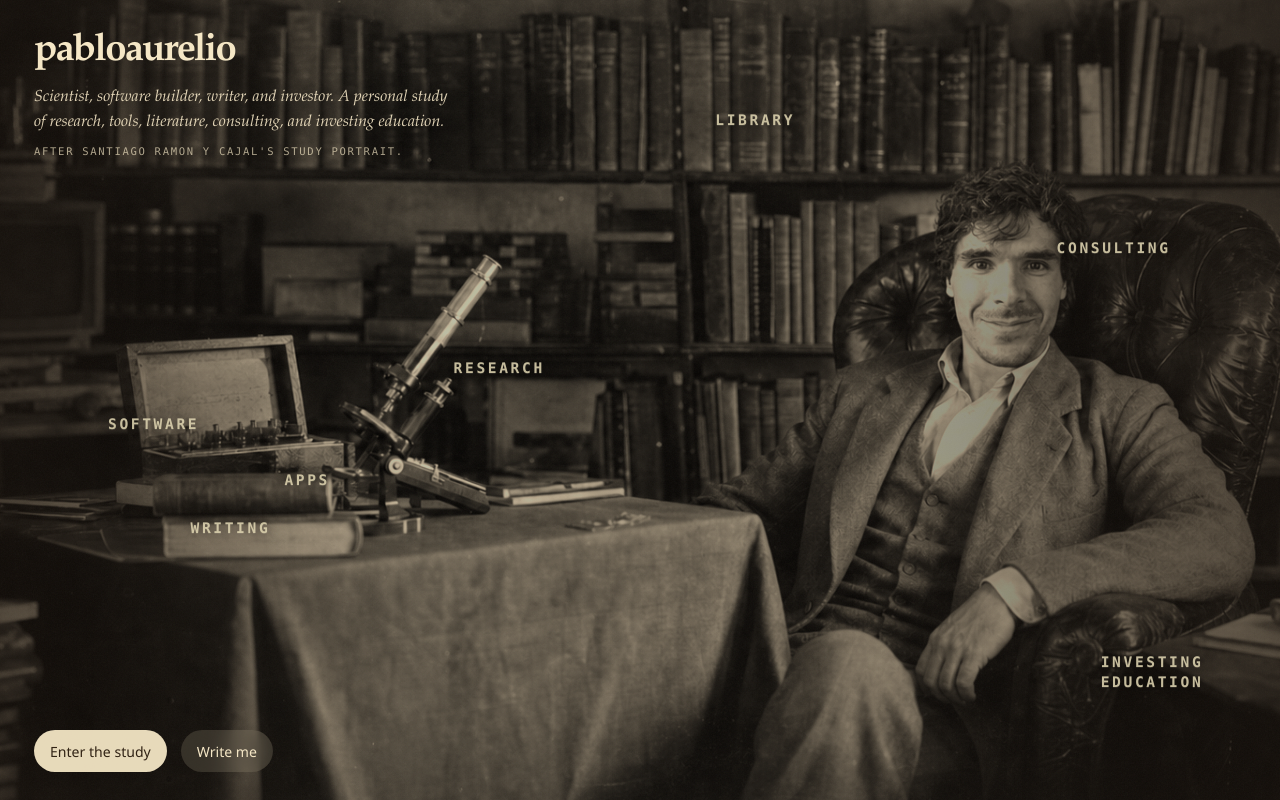
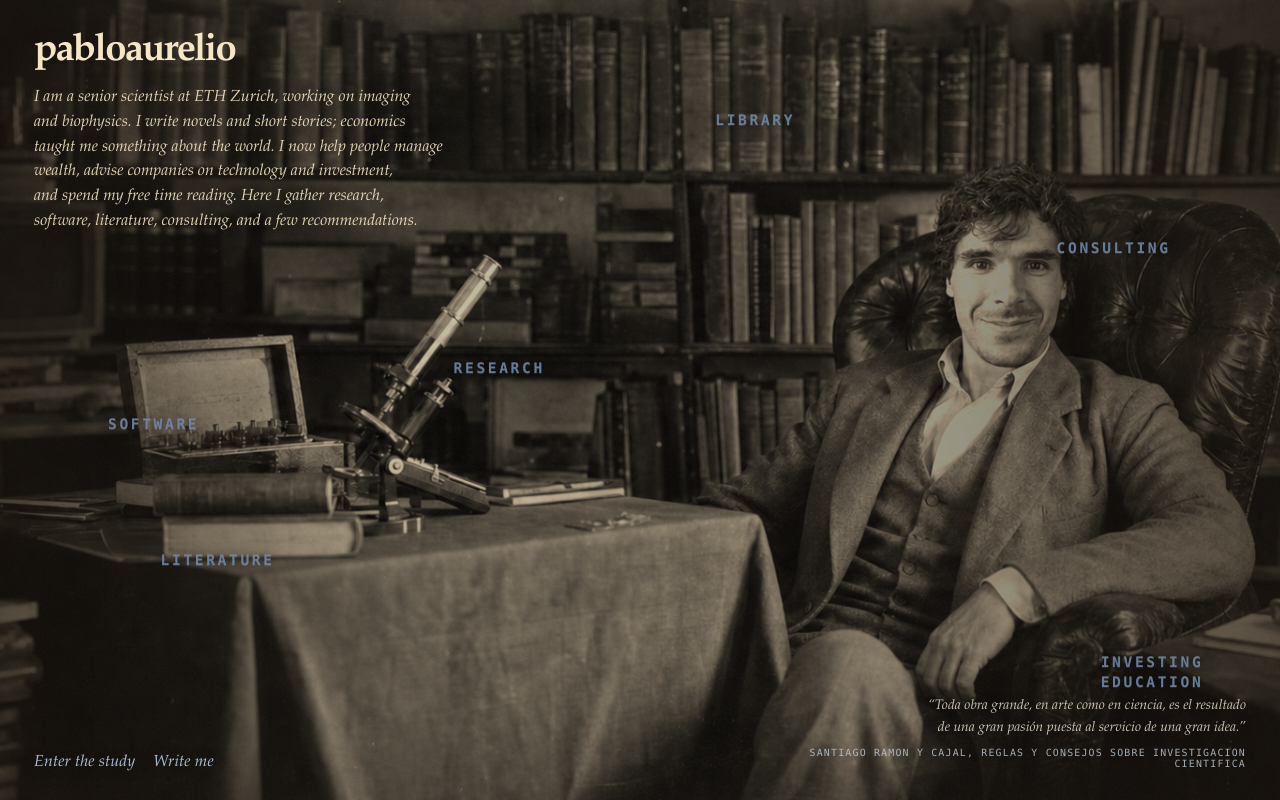
Before and after one commit to PabloAu/pabloaurelio.com, a Next.js app: page / in a window 1280 px wide. Shown: the top 800 px of the page. Built offline with nearby package versions, Linux system fonts and the light colour scheme.

Commit message:
Refine hero copy and merge literature sections

```diff
--- a/src/app/globals.css
+++ b/src/app/globals.css
@@ -9,6 +9,7 @@
   --ink: #322418;
   --ink-soft: #6a5848;
   --ink-hero: #f5e7c6;
+  --klee-blue: #6d86a6;
   --paper: #eadabc;
 }
 
@@ -114,12 +115,8 @@ select {
   text-shadow: 0 2px 18px rgba(0, 0, 0, 0.28);
 }
 
-.site-summary,
-.site-credit {
+.site-summary {
   margin: 0;
-}
-
-.site-summary {
   max-width: 29rem;
   color: rgba(245, 231, 198, 0.9);
   font-family: var(--font-display), serif;
@@ -127,14 +124,6 @@ select {
   font-style: italic;
   line-height: 1.55;
   text-wrap: balance;
-}
-
-.site-credit {
-  color: rgba(245, 231, 198, 0.68);
-  font-family: var(--font-mono), monospace;
-  font-size: 0.66rem;
-  letter-spacing: 0.16em;
-  text-transform: uppercase;
 }
 
 .scroll-nav-inner,
@@ -200,22 +189,35 @@ select {
   left: 34px;
   bottom: 28px;
   z-index: 3;
-  gap: 12px 14px;
+  gap: 10px 18px;
 }
 
+.hero-link,
 .button {
   display: inline-flex;
   align-items: center;
   justify-content: center;
+}
+
+.hero-link {
+  color: rgba(176, 197, 221, 0.96);
+  font-family: var(--font-display), serif;
+  font-size: clamp(1rem, 1.18vw, 1.18rem);
+  font-style: italic;
+  letter-spacing: 0.01em;
+  text-shadow: 0 2px 14px rgba(0, 0, 0, 0.44);
+}
+
+.hero-link:hover,
+.item-card:hover {
+  transform: translateY(-1px);
+}
+
+.button {
   min-height: 42px;
   padding: 0 16px;
   border-radius: 999px;
   font-size: 0.88rem;
-}
-
-.button:hover,
-.item-card:hover {
-  transform: translateY(-1px);
 }
 
 .button-primary {
@@ -227,6 +229,41 @@ select {
   background: rgba(245, 231, 198, 0.14);
   color: var(--ink-hero);
   backdrop-filter: blur(10px);
+}
+
+.hero-quote {
+  position: absolute;
+  right: 34px;
+  bottom: 28px;
+  z-index: 3;
+  width: min(30rem, calc(100% - 68px));
+  text-align: right;
+}
+
+.hero-quote p,
+.hero-quote cite {
+  margin: 0;
+}
+
+.hero-quote p {
+  color: rgba(235, 226, 208, 0.86);
+  font-family: var(--font-display), serif;
+  font-size: clamp(0.86rem, 0.98vw, 1rem);
+  font-style: italic;
+  line-height: 1.55;
+  text-wrap: balance;
+  text-shadow: 0 2px 16px rgba(0, 0, 0, 0.48);
+}
+
+.hero-quote cite {
+  display: inline-block;
+  margin-top: 8px;
+  color: rgba(193, 205, 220, 0.82);
+  font-family: var(--font-mono), monospace;
+  font-size: 0.62rem;
+  font-style: normal;
+  letter-spacing: 0.12em;
+  text-transform: uppercase;
 }
 
 .scroll-nav {
@@ -584,6 +621,12 @@ select {
     bottom: 24px;
   }
 
+  .hero-quote {
+    right: 22px;
+    bottom: 24px;
+    width: min(18rem, calc(100% - 44px));
+  }
+
   .showcase-inner,
   .contact-inner,
   .site-footer {
--- a/src/app/page.tsx
+++ b/src/app/page.tsx
@@ -5,6 +5,7 @@ import {
   contactLinks,
   gallerySections,
   heroMarkers,
+  heroQuote,
   sectionNavLinks
 } from "@/data/site-content";
 
@@ -43,12 +44,12 @@ export default function HomePage() {
                 pabloaurelio
               </a>
               <p className="site-summary">
-                Scientist, software builder, writer, and investor. A personal
-                study of research, tools, literature, consulting, and investing
-                education.
-              </p>
-              <p className="site-credit">
-                After Santiago Ramon y Cajal&apos;s study portrait.
+                I am a senior scientist at ETH Zurich, working on imaging and
+                biophysics. I write novels and short stories; economics taught
+                me something about the world. I now help people manage wealth,
+                advise companies on technology and investment, and spend my free
+                time reading. Here I gather research, software, literature,
+                consulting, and a few recommendations.
               </p>
             </div>
           </header>
@@ -73,13 +74,22 @@ export default function HomePage() {
           </div>
 
           <div className="hero-dock">
-            <a className="button button-primary" href="#research">
+            <a className="hero-link" href="#research">
               Enter the study
             </a>
-            <a className="button button-secondary" href="#contact">
+            <a className="hero-link" href="#contact">
               Write me
             </a>
           </div>
+
+          <aside className="hero-quote">
+            <p>&ldquo;{heroQuote.text}&rdquo;</p>
+            <cite>
+              <a href={heroQuote.sourceHref}>
+                {heroQuote.attribution}, {heroQuote.sourceLabel}
+              </a>
+            </cite>
+          </aside>
         </div>
       </section>
 
@@ -159,7 +169,7 @@ export default function HomePage() {
 
       <footer className="site-footer">
         <p>Pablo Aurelio Gomez Garcia</p>
-        <p>Science, software, writing, capital, and quiet systems.</p>
+        <p>Science, software, literature, capital, and quiet systems.</p>
       </footer>
     </main>
   );
--- a/src/data/site-content.ts
+++ b/src/data/site-content.ts
@@ -42,22 +42,19 @@ export type ContactLink = {
   href: string;
 };
 
-export const topLinks: SectionLink[] = [
-  { label: "CV", href: "/documents/pablo-aurelio-resume.pdf" },
-  {
-    label: "Scholar",
-    href: "https://scholar.google.es/citations?user=wBn676IAAAAJ&hl=es"
-  },
-  { label: "GitHub", href: "https://github.com/PabloAu" },
-  { label: "Contact", href: "#contact" }
-];
+export const heroQuote = {
+  text:
+    "Toda obra grande, en arte como en ciencia, es el resultado de una gran pasión puesta al servicio de una gran idea.",
+  attribution: "Santiago Ramon y Cajal",
+  sourceLabel: "Reglas y consejos sobre investigacion cientifica",
+  sourceHref: "https://gutenberg.org/files/66373/66373-h/66373-h.htm"
+};
 
 export const sectionNavLinks: SectionLink[] = [
   { label: "Research", href: "#research" },
   { label: "Software", href: "#software" },
-  { label: "Apps", href: "#apps" },
   { label: "Investing", href: "#slowball" },
-  { label: "Writing", href: "#writing" },
+  { label: "Literature", href: "#literature" },
   { label: "Library", href: "#library" },
   { label: "Consulting", href: "#consulting" },
   { label: "Contact", href: "#contact" }
@@ -69,49 +66,42 @@ export const heroMarkers: HeroMarker[] = [
     href: "#software",
     x: 12,
     y: 53,
-    tone: "#d9cfac"
+    tone: "#6d86a6"
   },
   {
     label: "Library",
     href: "#library",
     x: 59,
     y: 15,
-    tone: "#d9cfac"
+    tone: "#6d86a6"
   },
   {
     label: "Research",
     href: "#research",
     x: 39,
     y: 46,
-    tone: "#d9cfac"
-  },
-  {
-    label: "Apps",
-    href: "#apps",
-    x: 24,
-    y: 60,
-    tone: "#d9cfac"
+    tone: "#6d86a6"
   },
   {
     label: "Consulting",
     href: "#consulting",
     x: 87,
     y: 31,
-    tone: "#d9cfac"
+    tone: "#6d86a6"
   },
   {
-    label: "Writing",
-    href: "#writing",
-    x: 18,
-    y: 66,
-    tone: "#d9cfac"
+    label: "Literature",
+    href: "#literature",
+    x: 17,
+    y: 70,
+    tone: "#6d86a6"
   },
   {
     label: "Investing\neducation",
     href: "#slowball",
     x: 90,
     y: 84,
-    tone: "#d9cfac"
+    tone: "#6d86a6"
   }
 ];
 
@@ -203,29 +193,12 @@ export const gallerySections: GallerySection[] = [
         meta: "Portfolio software",
         title: "SlowballTracker",
         href: "#slowball"
-      }
-    ]
-  },
-  {
-    id: "apps",
-    label: "Apps",
-    layout: "landscape",
-    background:
-      "linear-gradient(180deg, rgba(239, 228, 222, 1) 0%, rgba(228, 213, 205, 1) 100%)",
-    overlay:
-      "radial-gradient(circle at 18% 14%, rgba(181, 144, 121, 0.18), transparent 28%), radial-gradient(circle at 86% 32%, rgba(209, 175, 154, 0.14), transparent 24%)",
-    cardFrom: "#ccb8aa",
-    cardTo: "#efe3da",
-    ink: "#34261c",
-    muted: "#6f5a4f",
-    accent: "#9d7d67",
-    items: [
+      },
       {
         badge: "App",
         meta: "Knowledge and decisions",
         title: "Personal Lab",
-        href: "#contact",
-        featured: true
+        href: "#contact"
       },
       {
         badge: "App",
@@ -273,14 +246,14 @@ export const gallerySections: GallerySection[] = [
       {
         badge: "Notes",
         meta: "Capital and patience",
-        title: "Slow capital writing",
-        href: "#writing"
+        title: "Slow capital notes",
+        href: "#literature"
       }
     ]
   },
   {
-    id: "writing",
-    label: "Writing",
+    id: "literature",
+    label: "Literature",
     layout: "landscape",
     background:
       "linear-gradient(180deg, rgba(238, 228, 229, 1) 0%, rgba(223, 209, 210, 1) 100%)",
```
